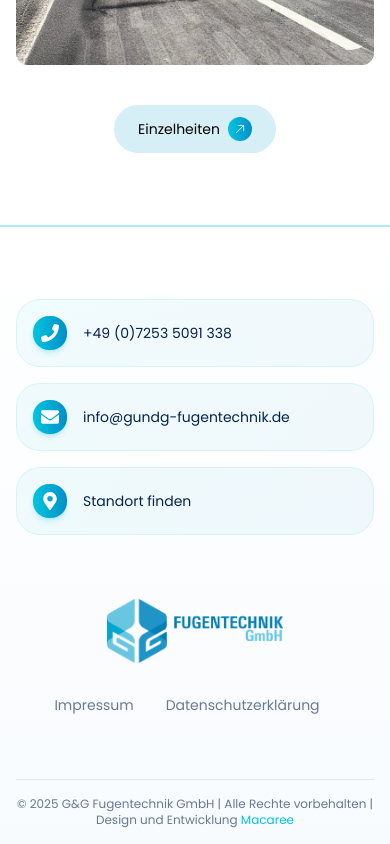
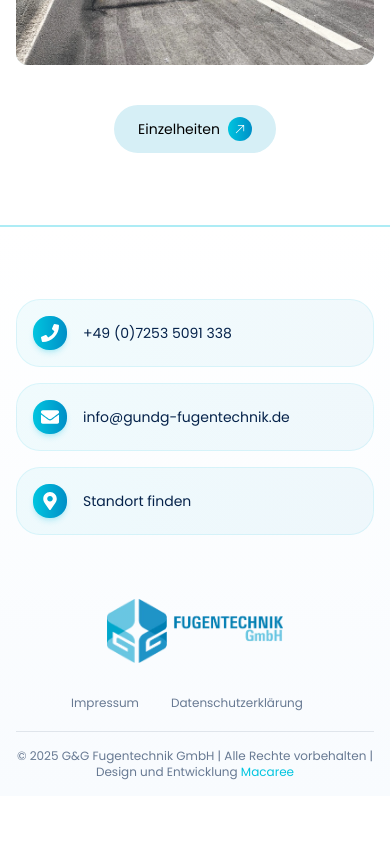
Before and after one commit to t4ner/fugentechnik-website, a React (Vite) app: page / in a window 390 px wide. Shown: the part 7065-7909 px from the top of the page. After the commit the page ends 7861 px from the top, so only its background shows below. Built offline with nearby package versions, Linux system fonts and the light colour scheme.

Commit message:
footer updated

```diff
--- a/src/components/Footer.jsx
+++ b/src/components/Footer.jsx
@@ -1,4 +1,4 @@
-import React, { memo, useMemo } from "react";
+import React, { memo } from "react";
 import Logo from "/logo/logo.webp";
 import {
   FaPhone,
@@ -88,93 +88,40 @@ const FOOTER_LINKS = [
   },
 ];
 
-// Style sabitleri
-const styles = {
-  iconWrapper:
-    "bg-gradient-to-r from-[#02C5DF] to-[#008FC7] p-2 md:p-3 lg:p-4 rounded-2xl text-white text-lg md:text-xl group-hover:scale-110 transition-transform duration-300 shadow-md shadow-[#02C5DF]/20",
-  footerLink:
-    "text-[#06234B]/60 hover:text-[#02C5DF] transition-all duration-300 text-sm whitespace-nowrap flex items-center gap-1 group",
-  arrowIcon:
-    "opacity-0 -translate-x-2 group-hover:opacity-100 group-hover:translate-x-0 transition-all duration-300 w-3 h-3",
-  contactButton:
-    "flex items-center gap-4 md:gap-6 group p-4 md:p-5 lg:p-6 rounded-3xl border border-[#02C5DF]/10 hover:border-[#02C5DF]/20 bg-gradient-to-r from-[#02C5DF]/5 to-[#008FC7]/5 hover:from-[#02C5DF]/10 hover:to-[#008FC7]/10 transition-all duration-500 hover:shadow-lg hover:shadow-[#02C5DF]/5 hover:-translate-y-1",
-};
-
-const IconWrapper = memo(({ Icon }) => (
-  <div className={styles.iconWrapper} aria-hidden="true">
-    <Icon />
-  </div>
-));
-
-IconWrapper.displayName = "IconWrapper";
-
-const FooterLink = memo(({ to, children, ariaLabel, className }) => (
-  <Link
-    to={to}
-    className={`${styles.footerLink} ${className || ""}`}
-    aria-label={ariaLabel}
+const Footer = memo(() => {
+  return (
+    <footer
+      className="relative bg-gradient-to-b from-white to-[#f8fbfe] border-t-2 border-[#02C5DF]/30"
+      role="contentinfo"
+      aria-label={`${COMPANY_INFO.name} footer area`}
     >
-    <span>{children}</span>
-    <FaArrowRight className={styles.arrowIcon} aria-hidden="true" />
-  </Link>
-));
-
-FooterLink.displayName = "FooterLink";
-
-const ContactButton = memo(({ href, icon: Icon, text, target, ariaLabel }) => (
-  <a
-    href={href}
-    className={styles.contactButton}
-    target={target}
-    rel={target === "_blank" ? "noopener noreferrer" : undefined}
-    aria-label={ariaLabel}
-  >
-    <IconWrapper Icon={Icon} />
-    <span className="text-[#06234B] text-sm md:text-base md:font-medium">
-      {text}
-    </span>
-  </a>
-));
-
-ContactButton.displayName = "ContactButton";
-
-const ContactSection = memo(() => {
-  const contactButtons = useMemo(
-    () =>
-      CONTACT_ITEMS.map((item) => <ContactButton key={item.id} {...item} />),
-    []
-  );
-
-  return (
+      <div className="container relative px-4 mx-auto pt-18">
+        {/* Contact Section */}
         <nav
           className="grid max-w-6xl grid-cols-1 gap-4 mx-auto mb-16 sm:grid-cols-2 lg:grid-cols-3"
           aria-label="Contact options"
         >
-      {contactButtons}
+          {CONTACT_ITEMS.map((item) => (
+            <a
+              key={item.id}
+              href={item.href}
+              className="flex items-center gap-4 md:gap-6 group p-4 md:p-5 lg:p-6 rounded-3xl border border-[#02C5DF]/10 hover:border-[#02C5DF]/20 bg-gradient-to-r from-[#02C5DF]/5 to-[#008FC7]/5 hover:from-[#02C5DF]/10 hover:to-[#008FC7]/10 transition-all duration-500 hover:shadow-lg hover:shadow-[#02C5DF]/5 hover:-translate-y-1"
+              target={item.target}
+              rel={item.target === "_blank" ? "noopener noreferrer" : undefined}
+              aria-label={item.ariaLabel}
+            >
+              <div className="bg-gradient-to-r from-[#02C5DF] to-[#008FC7] p-2 md:p-3 lg:p-4 rounded-2xl text-white text-lg md:text-xl group-hover:scale-110 transition-transform duration-300 shadow-md shadow-[#02C5DF]/20">
+                <item.icon />
+              </div>
+              <span className="text-[#06234B] text-sm md:text-base md:font-medium">
+                {item.text}
+              </span>
+            </a>
+          ))}
         </nav>
-  );
-});
 
-ContactSection.displayName = "ContactSection";
-
-const BottomSection = memo(() => {
-  const footerLinks = useMemo(
-    () =>
-      FOOTER_LINKS.map((link) => (
-        <FooterLink
-          key={link.id}
-          to={link.to}
-          ariaLabel={link.ariaLabel}
-          className={link.mobileHidden ? "hidden md:flex" : "flex"}
-        >
-          {link.text}
-        </FooterLink>
-      )),
-    []
-  );
-
-  return (
-    <div className="flex flex-col space-y-16">
+        {/* Bottom Section */}
+        <div className="flex flex-col space-y-5">
           <div className="flex flex-col items-center gap-8">
             <Link to="/" aria-label={`Go to ${COMPANY_INFO.name} homepage`}>
               <img
@@ -191,13 +138,25 @@ const BottomSection = memo(() => {
               className="flex flex-wrap justify-center gap-4"
               aria-label="Footer navigation"
             >
-          {footerLinks}
+              {FOOTER_LINKS.map((link) => (
+                <Link
+                  key={link.id}
+                  to={link.to}
+                  className={`text-[#06234B]/60 hover:text-[#02C5DF] transition-all duration-300 text-xs md:text-sm whitespace-nowrap flex items-center gap-1 group ${
+                    link.mobileHidden ? "hidden md:flex" : "flex"
+                  }`}
+                  aria-label={link.ariaLabel}
+                >
+                  <span>{link.text}</span>
+                  <FaArrowRight className="w-3 h-3 transition-all duration-300 -translate-x-2 opacity-0 group-hover:opacity-100 group-hover:translate-x-0" />
+                </Link>
+              ))}
             </nav>
           </div>
 
-      <div className="text-[#06234B]/60 text-xs text-center border-t border-[#06234B]/10 py-4">
+          <div className="text-[#06234B]/60 text-xs md:text-sm text-center border-t border-[#06234B]/10 py-4">
             © {new Date().getFullYear()} {COMPANY_INFO.name} | Alle Rechte
-        vorbehalten | Design und Entwicklung {" "}
+            vorbehalten | Design und Entwicklung{" "}
             <a
               href="https://macaree.de"
               target="_blank"
@@ -208,21 +167,10 @@ const BottomSection = memo(() => {
             </a>
           </div>
         </div>
+      </div>
+    </footer>
   );
 });
-
-const Footer = memo(() => (
-  <footer
-    className="relative bg-gradient-to-b from-white to-[#f8fbfe] border-t-2 border-[#02C5DF]/30"
-    role="contentinfo"
-    aria-label={`${COMPANY_INFO.name} footer area`}
-  >
-    <div className="container relative px-4 mx-auto pt-18">
-      <ContactSection />
-      <BottomSection />
-    </div>
-  </footer>
-));
 
 Footer.displayName = "Footer";
 
```
Lines whose indentation alone changed are shown as unchanged.
